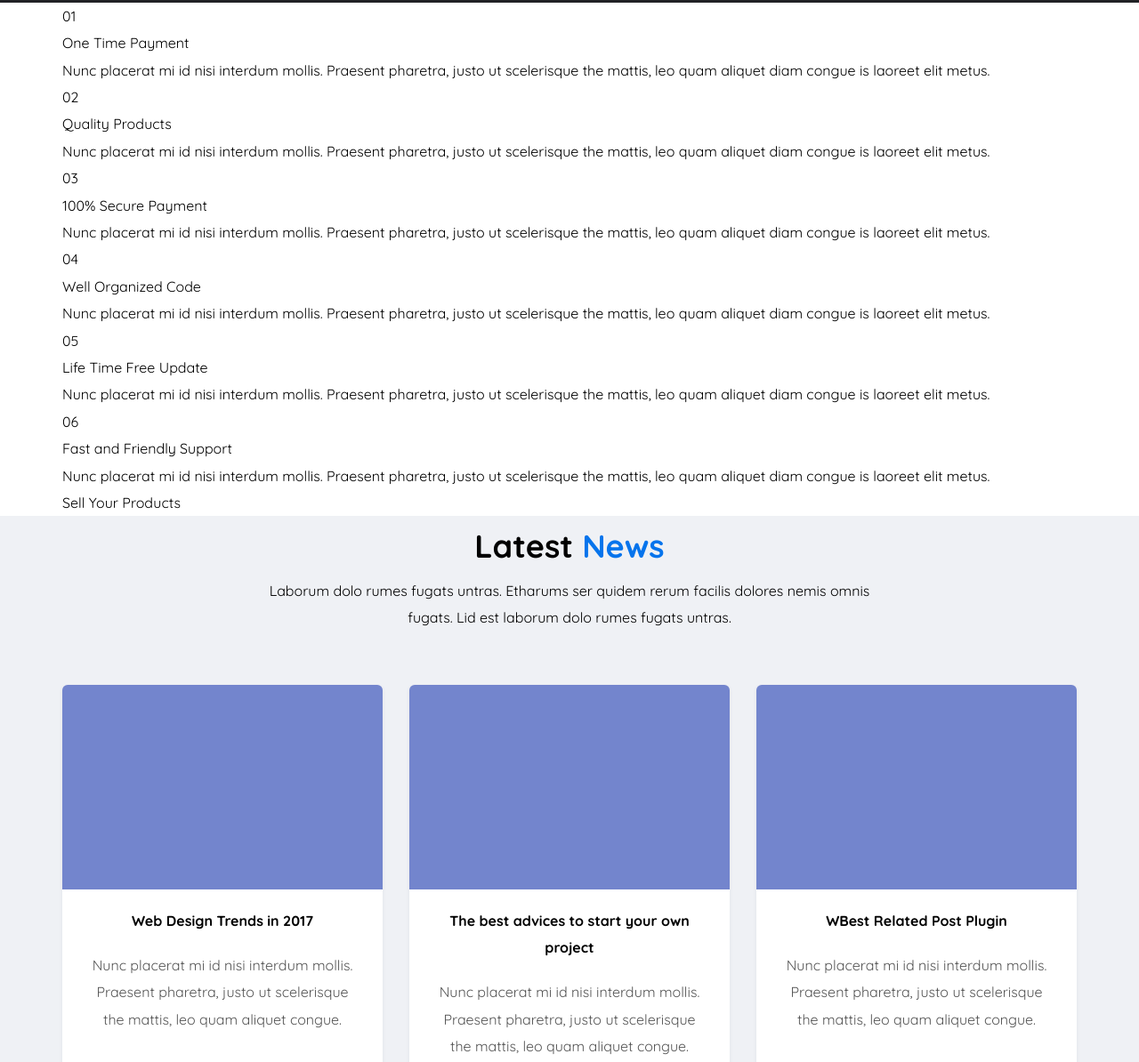
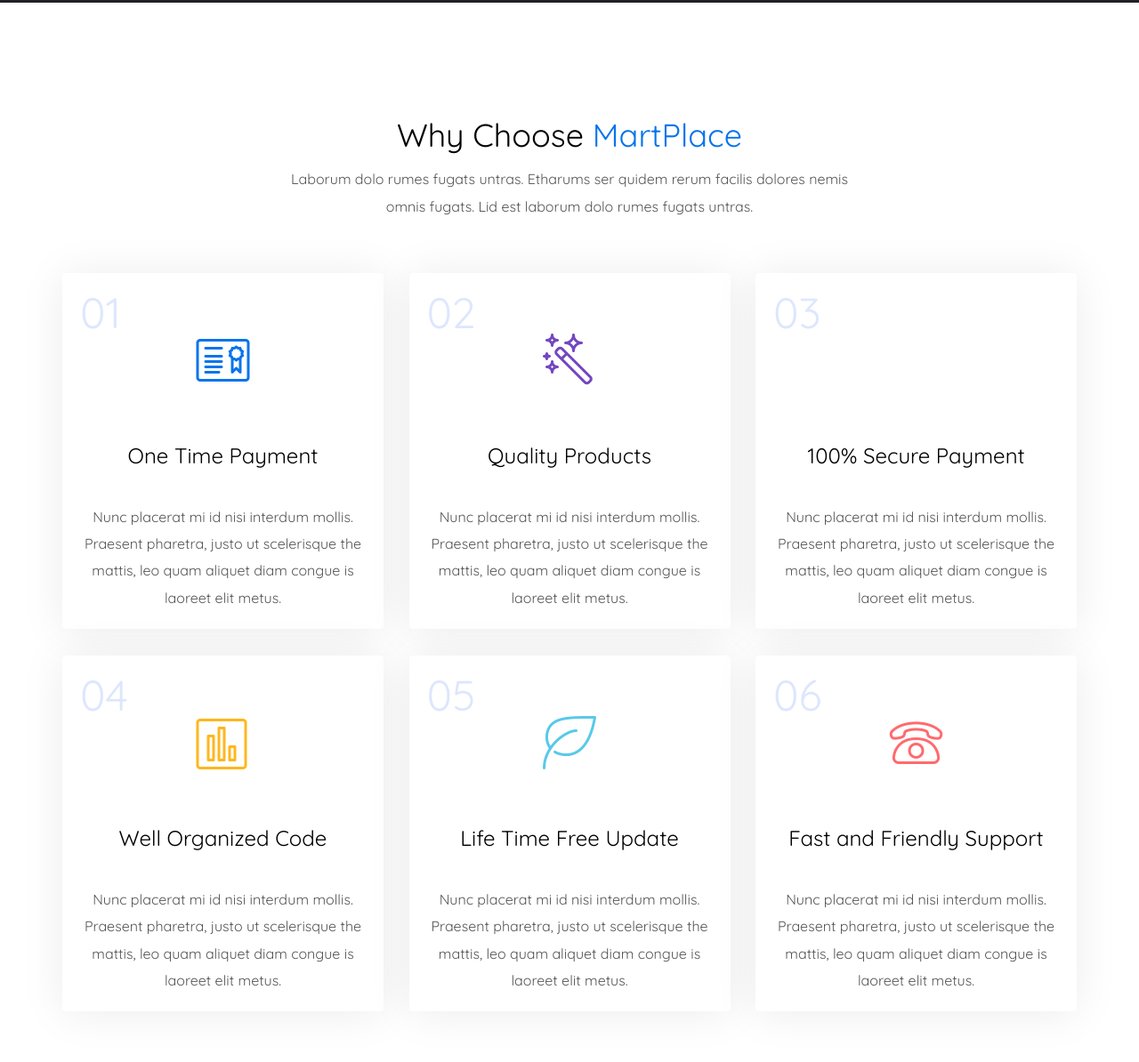
Before and after one commit to Flash922/market_home, a website: page app/index.html in a window 1280 px wide. Shown: the part 5745-6939 px from the top of the page at 89% size. Drawn offline with nearby package versions, Linux system fonts and the light colour scheme; files whose address does not match are found by name.

Commit message:
added section martplace

```diff
--- a/app/index.html
+++ b/app/index.html
@@ -607,58 +607,62 @@
       </section>
       <section class="martplace">
         <div class="container">
+          <div class="martplace__inner">
             <div class="martplace__name">
-            <div class="martplace__title"></div>
-            <div class="martplace__text"></div>
+              <div class="martplace__title">
+                Why Choose <span>MartPlace</span>
+              </div>
+              <div class="martplace__text">Laborum dolo rumes fugats untras. Etharums ser quidem rerum facilis dolores nemis omnis fugats. Lid est laborum dolo rumes fugats untras.</div>
             </div>
             <div class="martplace__items">
               <div class="martplace__item">
-              <div class="martpalce__item-number">01</div>
-              <div class="martplace__item-logo"></div>
+                <div class="martplace__item-number">01</div>
+                <div class="martplace__item-logo lnr-license"></div>
                 <div class="martplace__item-title">One Time Payment</div>
                 <div class="martplace__item-text">Nunc placerat mi id nisi interdum mollis. Praesent pharetra, justo ut scelerisque
                 the mattis, leo quam aliquet diam
                 congue is laoreet elit metus.</div>
               </div>
               <div class="martplace__item">
-              <div class="martpalce__item-number">02</div>
-              <div class="martplace__item-logo"></div>
+                <div class="martplace__item-number">02</div>
+                <div class="martplace__item-logo lnr-magic-wand"></div>
                 <div class="martplace__item-title">Quality Products</div>
                 <div class="martplace__item-text">Nunc placerat mi id nisi interdum mollis. Praesent pharetra, justo ut scelerisque
                 the mattis, leo quam aliquet diam
                 congue is laoreet elit metus.</div>
               </div>
               <div class="martplace__item">
-              <div class="martpalce__item-number">03</div>
-              <div class="martplace__item-logo"></div>
+                <div class="martplace__item-number">03</div>
+                <div class="martplace__item-logo lnr-lock"></div>
                 <div class="martplace__item-title">100% Secure Payment</div>
                 <div class="martplace__item-text">Nunc placerat mi id nisi interdum mollis. Praesent pharetra, justo ut scelerisque
                 the mattis, leo quam aliquet diam
                 congue is laoreet elit metus.</div>
               </div>
               <div class="martplace__item">
-              <div class="martpalce__item-number">04</div>
-              <div class="martplace__item-logo"></div>
+                <div class="martplace__item-number">04</div>
+                <div class="martplace__item-logo lnr-chart-bars"></div>
                 <div class="martplace__item-title">Well Organized Code</div>
                 <div class="martplace__item-text">Nunc placerat mi id nisi interdum mollis. Praesent pharetra, justo ut scelerisque
                 the mattis, leo quam aliquet diam
                 congue is laoreet elit metus.</div>
               </div>
               <div class="martplace__item">
-              <div class="martpalce__item-number">05</div>
-              <div class="martplace__item-logo"></div>
+                <div class="martplace__item-number">05</div>
+                <div class="martplace__item-logo lnr-leaf"></div>
                 <div class="martplace__item-title">Life Time Free Update</div>
                 <div class="martplace__item-text">Nunc placerat mi id nisi interdum mollis. Praesent pharetra, justo ut scelerisque
                 the mattis, leo quam aliquet diam
                 congue is laoreet elit metus.</div>
               </div>
               <div class="martplace__item">
-              <div class="martpalce__item-number">06</div>
-              <div class="martplace__item-logo"></div>
+                <div class="martplace__item-number">06</div>
+                <div class="martplace__item-logo lnr-phone"></div>
                 <div class="martplace__item-title">Fast and Friendly Support</div>
                 <div class="martplace__item-text">Nunc placerat mi id nisi interdum mollis. Praesent pharetra, justo ut scelerisque
                 the mattis, leo quam aliquet diam
                 congue is laoreet elit metus.</div>
+              </div>
             </div>
           </div>
         </div>
--- a/app/scss/_global.scss
+++ b/app/scss/_global.scss
@@ -21,6 +21,7 @@
   font-family: 'Quicksand', sans-serif;
   font-size: 16px;
   line-height: 1.9;
+  font-weight: 400;
 }
 .wrapper{
   display: flex;
--- a/app/scss/_vars.scss
+++ b/app/scss/_vars.scss
@@ -1,5 +1,6 @@
 $violet: #7347c1;
 $blue: #0674ec;
+$green: #62d03b;
 $c3: #333333;
 $c5: #555555;
 $c9: #999999;
--- a/app/scss/style.scss
+++ b/app/scss/style.scss
@@ -726,6 +726,73 @@
 
 /* ------------------------------- End Scores ------------------------------- */
 /* -------------------------------------------------------------------------- */
+/* ----------------------------- Start martplace ---------------------------- */
+.martplace {
+  &__inner{
+    padding: 115px 0;
+  }
+  &__name {
+    text-align: center;
+  }
+  &__title {
+    color: #000;
+    font-size: 36px;
+
+    span{
+      color: $blue;
+    }
+  }
+  &__text {
+     color: $c5;
+     width: 670px;
+     margin: 0 auto 30px;
+  }
+  &__items {
+    display: flex;
+    justify-content: space-between;
+    flex-wrap: wrap;
+  }
+
+
+}
+.martplace__item {
+  border-radius: 4px;
+  background-color: rgb(255, 255, 255);
+  box-shadow: 0px 2px 50px 0px rgba(0, 0, 0, 0.08);
+  max-width: 361px;
+  min-height: 373px;
+  overflow: hidden;
+  padding: 20px;
+  margin-top: 30px;
+  text-align: center;
+  &-number {
+    font-size: 48px;
+    line-height: 48px;
+    color: #5c87f8;
+  text-align: left;
+  opacity: .2;
+  }
+  &-logo {
+    margin-bottom: 50px;
+    font-size: 60px;
+    min-height: 65px;
+  }
+  &-title {
+    font-size: 24px;
+    margin-bottom: 30px;
+  }
+  &-text {
+    color: $c5;
+  }
+  .lnr-license{color: $blue;}
+  .lnr-magic-wand{color: $violet;}
+  .lnr-lock{color: $green;}
+  .lnr-chart-bars{color: #feb71d;}
+  .lnr-leaf{color: #58c9e9;}
+  .lnr-phone{color: #ff6a6d;}
+}
+/* ------------------------------ End martplace ----------------------------- */
+/* -------------------------------------------------------------------------- */
 /* ------------------------------ Start Support ----------------------------- */
 
 .support {
```
Also changed, not shown: app/css/style.min.css. Lines whose indentation alone changed are shown as unchanged.
